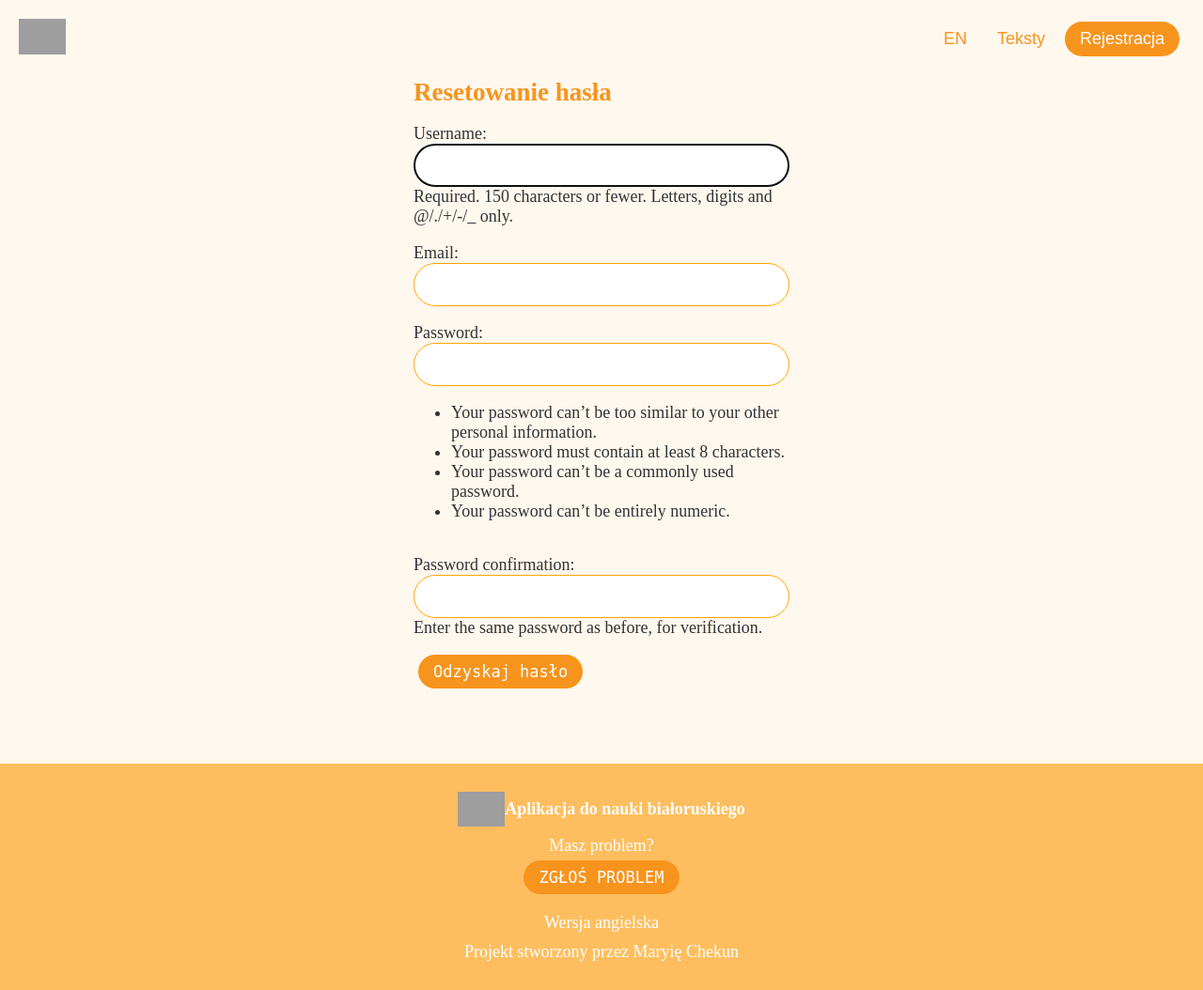
After one commit to munnnon/Lynx, a Django app: template templates/registration/password_reset_form.html in a window 1280 px wide. The commit adds this page. Shown: the whole page at 94% size. Run offline with Django 5.2, Linux system fonts and the light colour scheme; the template is opened without the code that fills it: values that come from a table or form of the project are taken from there, others are empty; some web fonts are replaced; grey boxes are pictures that could not be loaded.

Commit message:
account's settings page was created and is fully functioned; some issues have been corrected

```diff
--- a/Lynx/settings.py
+++ b/Lynx/settings.py
@@ -127,3 +127,4 @@
 DEFAULT_AUTO_FIELD = 'django.db.models.BigAutoField'
 
 LOGOUT_REDIRECT_URL = '/lynx/'
+EMAIL_BACKEND = 'django.core.mail.backends.console.EmailBackend'
--- a/accounts/urls.py
+++ b/accounts/urls.py
@@ -3,5 +3,9 @@
 
 urlpatterns = [
     path('register/', views.register_view, name='register'),
-    path('login/', views.login_view, name = 'login')
+    path('login/', views.login_view, name = 'login'),
+    path('settings/', views.account_settings_view, name = 'account_settings'),
+    path('password_change/', views.change_password_view, name='password_change'),
+    path('email_change/', views.change_email, name='email_change'),
+    path('username_change/', views.change_username, name='username_change'),
 ]
--- a/lessons/views.py
+++ b/lessons/views.py
@@ -30,7 +30,7 @@
     return render(request, 'lessons/lesson_board.html',
                   {
                       'courses': blocks,
-                      'progress': users_progress
+                      'progress': users_progress,
                   })
 
 @login_required(login_url='login')
@@ -49,7 +49,7 @@
 
     return render(request, 'lessons/lesson_board.html', {
         'courses': lessons,
-        'progress': users_progress
+        'progress': users_progress,
     })
 
 @login_required(login_url='login')
--- a/static/style.css
+++ b/static/style.css
@@ -75,6 +75,8 @@
     display: flex;
     flex-direction: row;
     flex-wrap: wrap;
+    align-items: center;
+
 }
 
 .btn-primary {
@@ -90,7 +92,6 @@
     margin: 0 5px;
     padding: 8px 16px;
     border-radius: 25px;
-    text-decoration: none;
     outline: none;
     box-shadow: none;
     width: fit-content;
@@ -98,8 +99,8 @@
 
 button {
     font-family: 'Outfit', monospace;
-    font-weight: bold;
     border: none;
+    font-size: 17px;
 }
 
 input {
@@ -293,6 +294,7 @@
 }
 
 .progress-view {
+    width: 100%;
     display: flex;
     align-items: center;
     gap: 8px;
@@ -385,3 +387,6 @@
 .hidden{
     display: none;
 }
+#previous-page {
+    font-size: 40px;
+}
--- a/templates/base.html
+++ b/templates/base.html
@@ -17,7 +17,7 @@
                 <a href="#" class="btn-primary">EN</a>
                 <a href="/lynx/lessons" class="btn-primary full">Lekcje</a>
                 <a href="/lynx/texts" class="btn-primary full">Teksty</a>
-                <a href="/lynx/accounts/{{ user.id }}" class="btn-primary">{{ user.username }}</a>
+                <a href="{% url 'account_settings' %}" class="btn-primary">{{ user.username }}</a>
                 <form action="{% url 'logout' %}" method="post">
                     {% csrf_token %}
                     <button class="btn-primary" type="submit"> Wylogować się </button>
--- a/templates/registration/login.html
+++ b/templates/registration/login.html
@@ -16,10 +16,11 @@
 
             <form method="POST" class="column-content">
 
-              {% csrf_token %}
+                {% csrf_token %}
                 <div class="form-field">
                    {{ form.as_p }}
                 </div>
+                <p><a href="{% url 'password_reset' %}" class="btn-primary">Zapomniałeś hasło?</a></p>
 
               <button type="submit" class="btn-primary full">Zaloguj się</button>
             </form>
--- /dev/null
+++ b/templates/registration/password_reset_form.html
@@ -0,0 +1,17 @@
+{% extends 'base.html' %}
+
+{% block content %}
+    <div class="register-container">
+        <h2>Resetowanie hasła</h2>
+      <form method="post" class="column-content" >
+        {% csrf_token %}
+          <div class="form-field" >
+              {{ form.as_p }}
+          </div>
+
+        <button type="submit" class="btn-primary full">Odzyskaj hasło</button>
+      </form>
+    </div>
+
+
+{% endblock %}>
```
Also changed, not shown: templates/accounts/account_settings.html (added, +36 -0 lines), templates/lessons/lesson_board.html (+10 -1 lines), templates/registration/password_change_form.html (added, +17 -0 lines), templates/registration/password_reset_done.html (added, +11 -0 lines), accounts/forms.py (line endings or trailing spaces).
